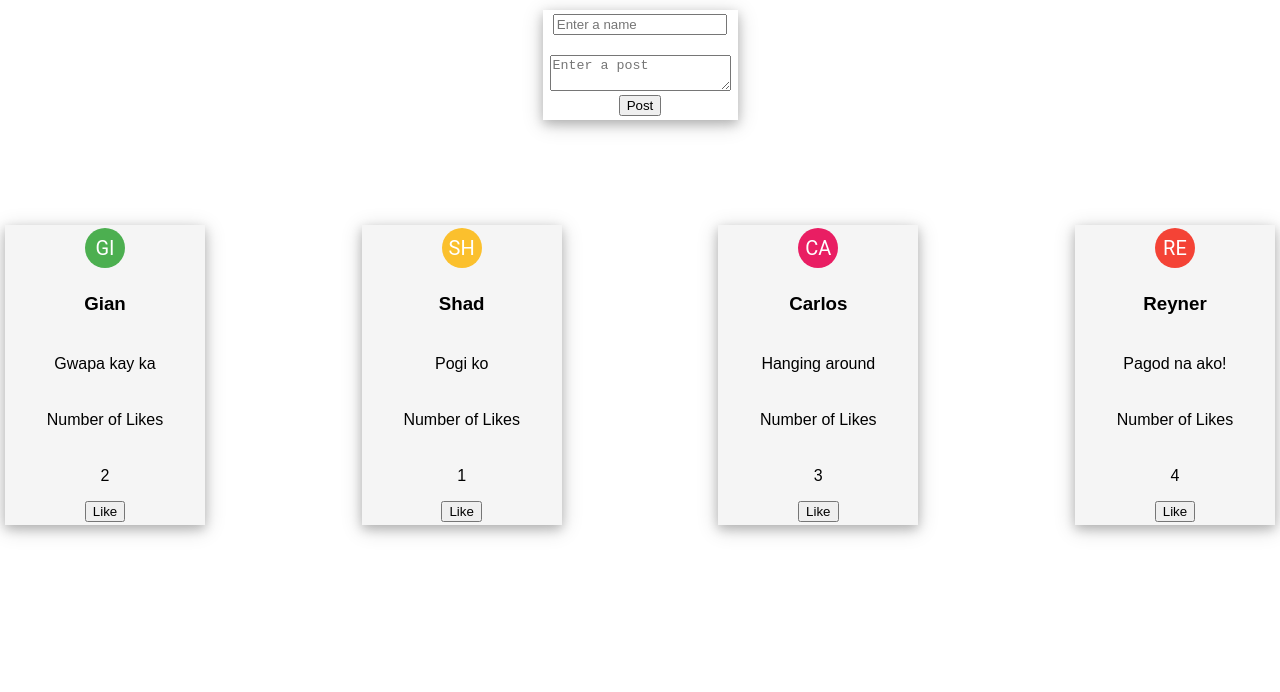
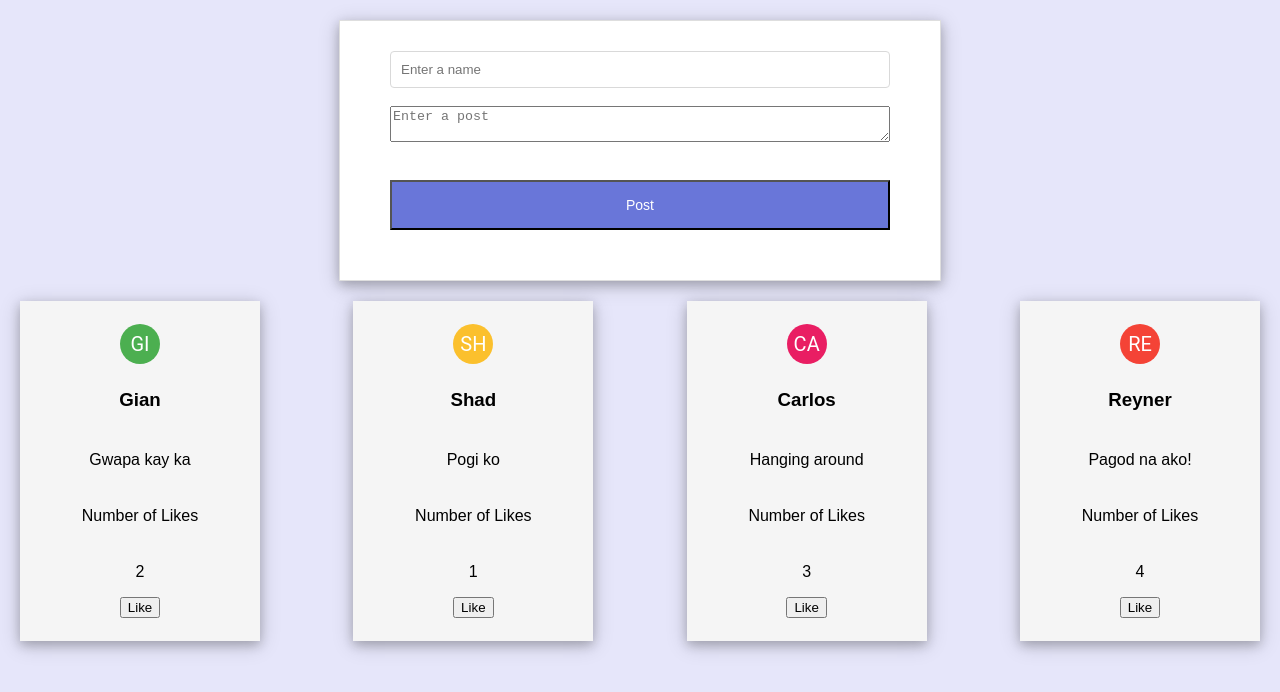
Before and after one commit to arvinlauron/functional-components, a React (Create React App) app: page / in a window 1280 px wide. Shown: the top 692 px of the page. Built offline with nearby package versions, Linux system fonts and the light colour scheme.

Commit message:
update feature

```diff
--- a/src/App.css
+++ b/src/App.css
@@ -1,13 +1,26 @@
-body {
-  /* padding: 40px; */
-  font-family: Arial;
-  text-align: center;
+body{
+  background: lavender;
+}
+input {
+  border: 1px solid #d9d9d9;
+   border-radius: 4px;
+   box-sizing: border-box;
+   padding: 10px;
+   width: 100%;
 }
 
-input {
-  width: 90%;
-  margin-bottom: 20px;
+form {
+  box-shadow: 0 4px 10px 0 rgb(0 0 0 / 20%), 0 4px 20px 0 rgb(0 0 0 / 19%);
+  background: white;
+  border: 1px solid #dedede;
+  display: flex;
+  flex-direction: column;
+  justify-content: space-around;
+  margin: 0 auto;
+  max-width: 500px;
+  padding: 30px 50px;
 }
+
 
 .app {
   min-height: auto;
@@ -25,15 +38,23 @@ input {
   flex-direction: column;
   justify-content: space-around;
   align-items: center;
-  margin: 5px;
+  padding: 20px;
+  margin-top: 20px;
 }
 
-.Newpost{
-  margin-top: 10px;
-  padding: 5px;
-  box-shadow: 0 4px 10px 0 rgb(0 0 0 / 20%), 0 4px 20px 0 rgb(0 0 0 / 19%);
-  height: 100px;
-  align-items: center;
-  display: inline-flex;
+.container{
   margin-bottom: 100px;
+  font-family: Arial;
+  text-align: center;
+
+  padding: 20px;
 }
+
+.submitButton {
+  background-color: #6976d9;
+  color: white;
+  font-family: sans-serif;
+  font-size: 14px;
+  margin: 20px 0px;
+  height: 50px;
+}
--- a/src/App.js
+++ b/src/App.js
@@ -16,7 +16,7 @@ function App() {
 
     return (
       <div className='container'>
-         <NewPost />
+         <NewPost/>
         <div className='app'>
           {posts.map(post => (
             <Post key={post.key} name={post.name} content={post.content} likes={post.likes}  />
--- a/src/NewPost.js
+++ b/src/NewPost.js
@@ -23,13 +23,13 @@ function App(){
     return(
         <div>
 
-         <div className='Newpost'>
+         <div>
             <form onSubmit={handleSubmit}>
                 <input type="text" name = "name" value={name} placeholder='Enter a name' onChange={e=>SetName(e.target.value)} />
                 <br></br>
                 <textarea name="content" value={content} placeholder='Enter a post' onChange={e=>SetContent(e.target.value)} >Enter comment   here</textarea>
                 <br></br>
-                <button>Post</button>
+                <button className='submitButton'>Post</button>
             </form>
             </div>
 
--- a/src/Post.js
+++ b/src/Post.js
@@ -5,9 +5,7 @@ import Avatar from '@mui/material/Avatar';
 import {yellow, green, pink,blue,red,orange } from '@mui/material/colors';
 
 function Post (props) {
-    const{name} = props
-    const{content} = props
-    const{likes} = props
+    const{name,content,likes} = props
     const getAvatarBgColor = () => ({
         1: yellow[700],
         2: green[500],
```
